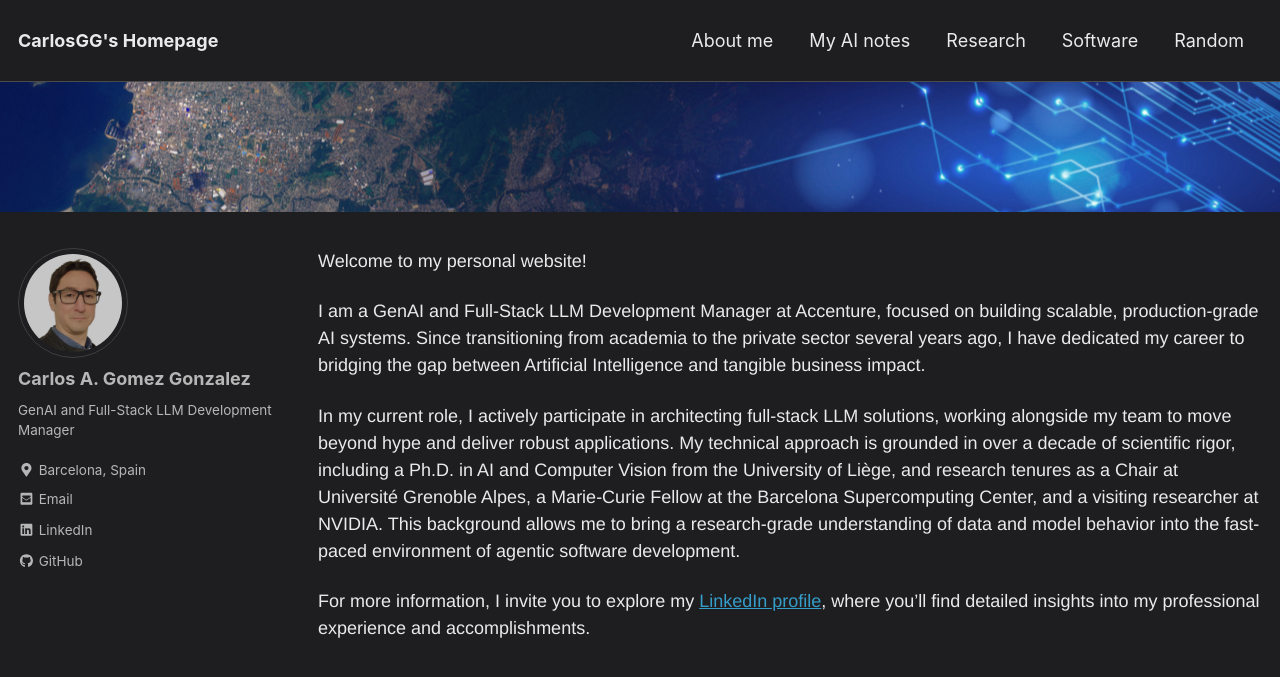
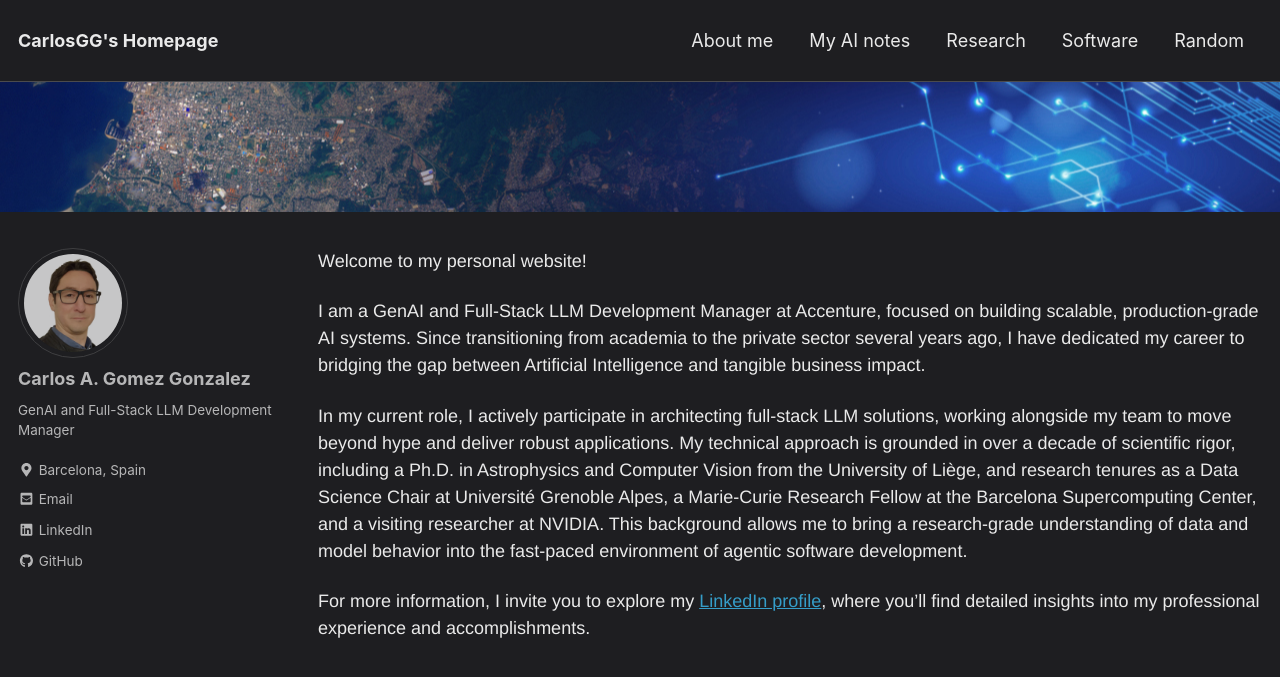
Before and after one commit to carlos-gg/carlos-gg.github.io, a Jekyll site: the page built from index.md, in a window 1280 px wide and 900 px high. Shown: the top 677 px of the window. Built offline with Jekyll 4.4.1, drawn with Linux system fonts in a browser that asks for light colours; nearby versions of some CDN libraries; the list of posts is cut into pages by our own code.

Commit message:
Revise academic qualifications and research roles
Updated academic background from Ph.D. in AI to Ph.D. in Astrophysics and revised research positions.

```diff
--- a/index.md
+++ b/index.md
@@ -7,6 +7,6 @@
 
 I am a GenAI and Full-Stack LLM Development Manager at Accenture, focused on building scalable, production-grade AI systems. Since transitioning from academia to the private sector several years ago, I have dedicated my career to bridging the gap between Artificial Intelligence and tangible business impact.
 
-In my current role, I actively participate in architecting full-stack LLM solutions, working alongside my team to move beyond hype and deliver robust applications. My technical approach is grounded in over a decade of scientific rigor, including a Ph.D. in AI and Computer Vision from the University of Liège, and research tenures as a Chair at Université Grenoble Alpes, a Marie-Curie Fellow at the Barcelona Supercomputing Center, and a visiting researcher at NVIDIA. This background allows me to bring a research-grade understanding of data and model behavior into the fast-paced environment of agentic software development.
+In my current role, I actively participate in architecting full-stack LLM solutions, working alongside my team to move beyond hype and deliver robust applications. My technical approach is grounded in over a decade of scientific rigor, including a Ph.D. in Astrophysics and Computer Vision from the University of Liège, and research tenures as a Data Science Chair at Université Grenoble Alpes, a Marie-Curie Research Fellow at the Barcelona Supercomputing Center, and a visiting researcher at NVIDIA. This background allows me to bring a research-grade understanding of data and model behavior into the fast-paced environment of agentic software development.
 
 For more information, I invite you to explore my [LinkedIn profile](https://www.linkedin.com/in/carlosgog/), where you'll find detailed insights into my professional experience and accomplishments.
```
